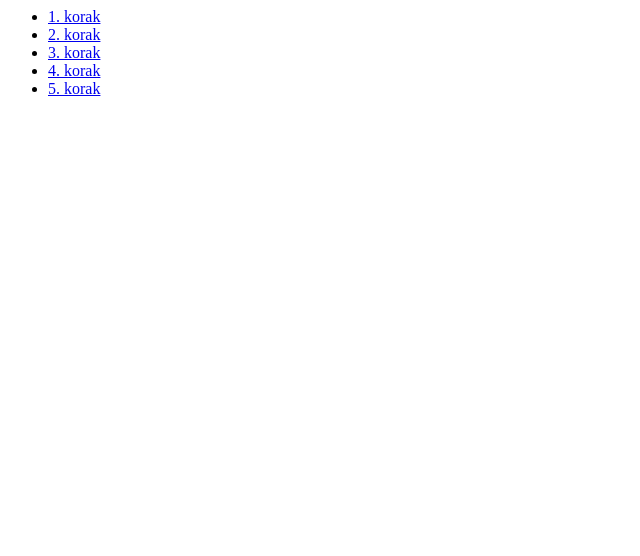
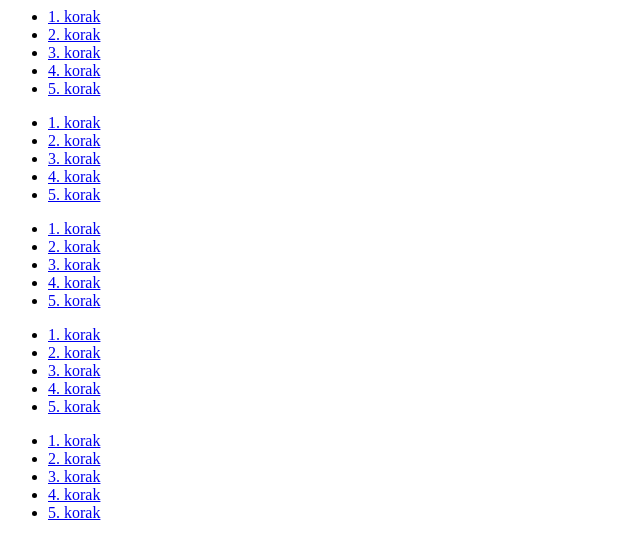
Before and after one commit to GrgaVreskTopG/web2, a plain HTML site: page index.html in a window 1280 px wide. Shown: the whole page, without its empty margins (0-640 px from the left). Drawn offline with Linux system fonts and the light colour scheme.

Commit message:
Update index.html

```diff
--- a/index.html
+++ b/index.html
@@ -14,3 +14,78 @@
       </ul>
   </body>
 </html>
+
+
+<html>
+  <head>
+    <title>Moja stranica</title>
+    <meta charset="UTF-8">
+    <link rel="stylesheet" type="text/css" href="grga.css">
+  </head>
+  <body>
+      <ul>
+      <li><a href="1korak.html">1. korak</a></li>
+      <li><a href="2korak.html">2. korak</a></li>
+      <li><a href="3korak.html">3. korak</a></li>
+      <li><a href="4korak.html">4. korak</a></li>
+      <li><a href="5korak.html">5. korak</a></li>
+      </ul>
+  </body>
+</html>
+
+
+
+<html>
+  <head>
+    <title>Moja stranica</title>
+    <meta charset="UTF-8">
+    <link rel="stylesheet" type="text/css" href="grga.css">
+  </head>
+  <body>
+      <ul>
+      <li><a href="1korak.html">1. korak</a></li>
+      <li><a href="2korak.html">2. korak</a></li>
+      <li><a href="3korak.html">3. korak</a></li>
+      <li><a href="4korak.html">4. korak</a></li>
+      <li><a href="5korak.html">5. korak</a></li>
+      </ul>
+  </body>
+</html>
+
+
+
+<html>
+  <head>
+    <title>Moja stranica</title>
+    <meta charset="UTF-8">
+    <link rel="stylesheet" type="text/css" href="grga.css">
+  </head>
+  <body>
+      <ul>
+      <li><a href="1korak.html">1. korak</a></li>
+      <li><a href="2korak.html">2. korak</a></li>
+      <li><a href="3korak.html">3. korak</a></li>
+      <li><a href="4korak.html">4. korak</a></li>
+      <li><a href="5korak.html">5. korak</a></li>
+      </ul>
+  </body>
+</html>
+
+
+
+<html>
+  <head>
+    <title>Moja stranica</title>
+    <meta charset="UTF-8">
+    <link rel="stylesheet" type="text/css" href="grga.css">
+  </head>
+  <body>
+      <ul>
+      <li><a href="1korak.html">1. korak</a></li>
+      <li><a href="2korak.html">2. korak</a></li>
+      <li><a href="3korak.html">3. korak</a></li>
+      <li><a href="4korak.html">4. korak</a></li>
+      <li><a href="5korak.html">5. korak</a></li>
+      </ul>
+  </body>
+</html>
```
